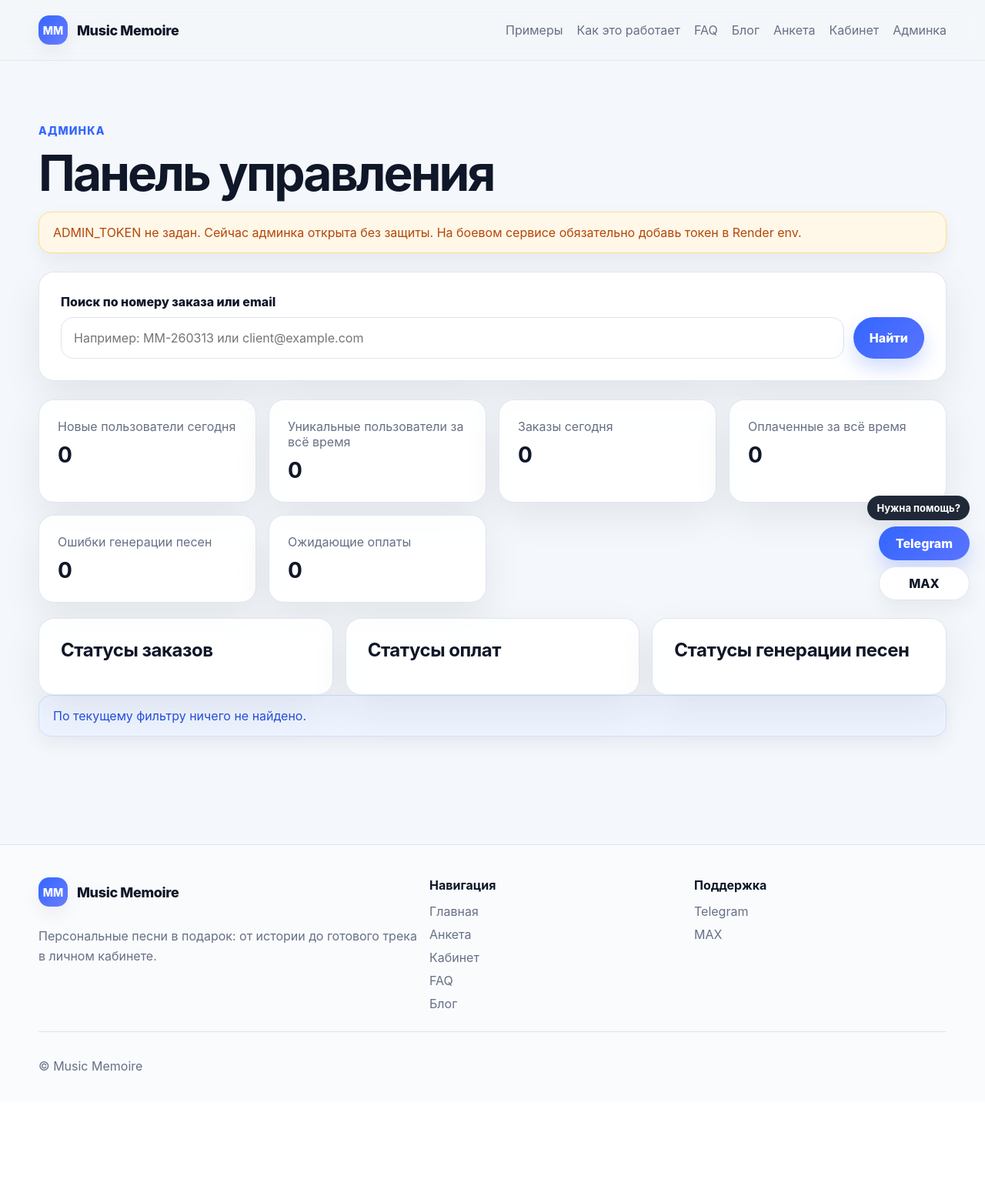
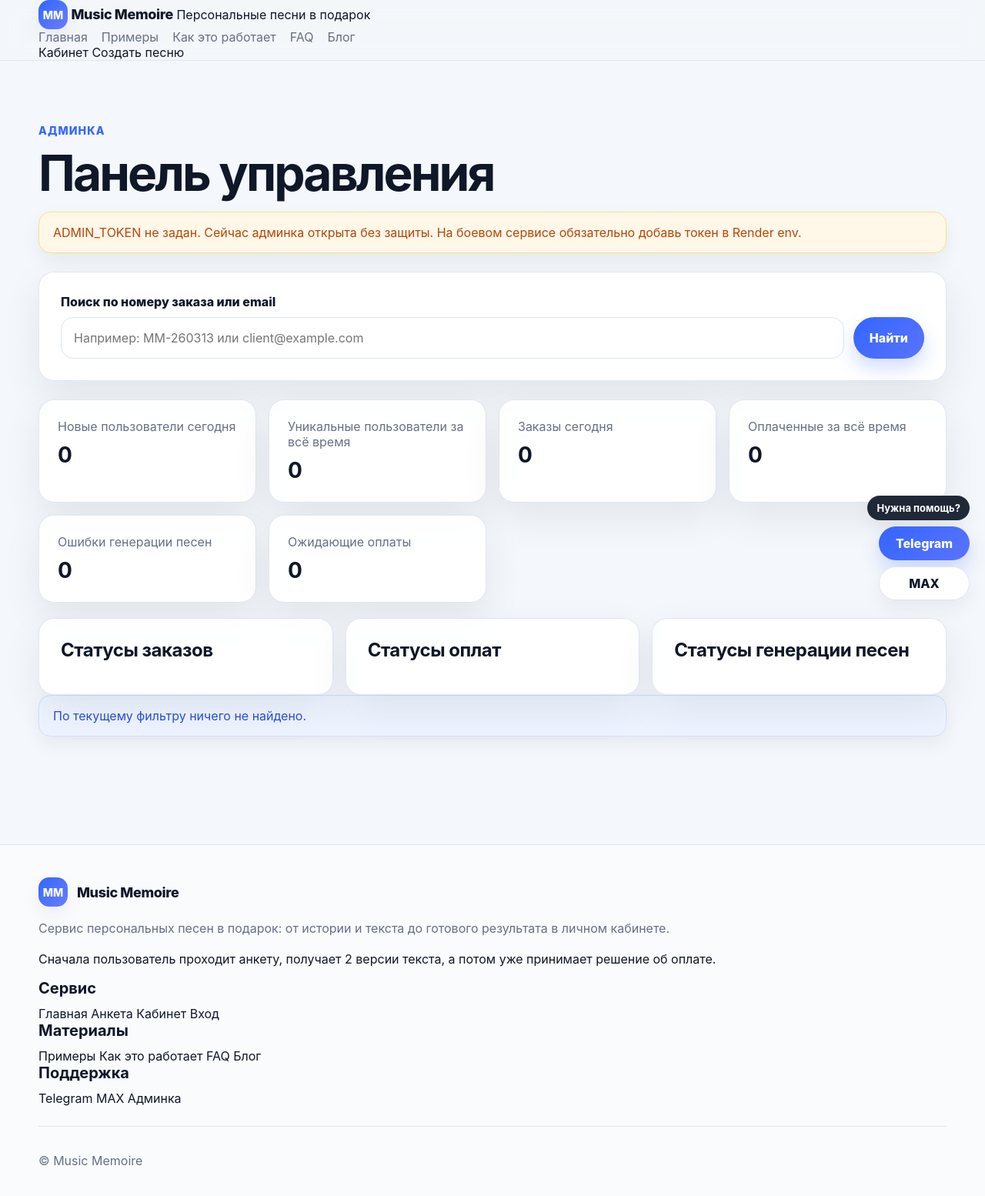
Before and after one commit to mikhailantonovdigital-dev/musicmemoire-web, a FastAPI app: page /admin/ in a window 1280 px wide. Shown: the whole page at 77% size. Before the commit the page ends 1391 px from the top, so only its background shows below. Run offline with FastAPI, Linux system fonts and the light colour scheme; data that the repository does not hold is empty; parts of the project's set-up code (start-up, migrations or seed data) failed here and were passed over; some libraries are stand-ins or nearby versions.

Commit message:
Update base.html

```diff
--- a/app/templates/base.html
+++ b/app/templates/base.html
@@ -13,22 +13,30 @@
 <body>
   <div class="page-bg"></div>
 
-  <header class="site-header">
-    <div class="container header-row">
-      <a href="/" class="logo-wrap">
+  {% set path = request.url.path %}
+
+  <header class="site-header site-header-upgraded">
+    <div class="container header-shell">
+      <a href="/" class="brand">
         <span class="logo-badge">MM</span>
+        <span class="brand-copy">
           <span class="logo-text">Music Memoire</span>
+          <span class="brand-subtitle">Персональные песни в подарок</span>
+        </span>
       </a>
 
-      <nav class="nav">
+      <nav class="nav nav-upgraded">
+        <a class="{% if path == '/' %}is-active{% endif %}" href="/">Главная</a>
         <a href="/#portfolio">Примеры</a>
         <a href="/#how-it-works">Как это работает</a>
         <a href="/#faq">FAQ</a>
         <a href="/#blog">Блог</a>
-        <a href="/questionnaire/">Анкета</a>
-        <a href="/account/">Кабинет</a>
-        <a href="/admin/">Админка</a>
       </nav>
+
+      <div class="header-actions">
+        <a class="header-link-btn {% if '/account' in path %}is-active{% endif %}" href="/account/">Кабинет</a>
+        <a class="header-cta {% if '/questionnaire' in path %}is-active{% endif %}" href="/questionnaire/">Создать песню</a>
+      </div>
     </div>
   </header>
 
@@ -36,31 +44,44 @@
     {% block content %}{% endblock %}
   </main>
 
-  <footer class="site-footer">
-    <div class="container footer-grid">
-      <div class="footer-col">
+  <footer class="site-footer site-footer-upgraded">
+    <div class="container footer-shell">
+      <div class="footer-brand-block">
         <div class="footer-brand">
           <span class="logo-badge">MM</span>
           <span class="logo-text">Music Memoire</span>
         </div>
         <p class="footer-text">
-          Персональные песни в подарок: от истории до готового трека в личном кабинете.
+          Сервис персональных песен в подарок: от истории и текста до готового результата в личном кабинете.
+        </p>
+        <p class="footer-note">
+          Сначала пользователь проходит анкету, получает 2 версии текста, а потом уже принимает решение об оплате.
         </p>
       </div>
 
-      <div class="footer-col">
-        <h3>Навигация</h3>
+      <div class="footer-links-grid">
+        <div class="footer-link-group">
+          <h3>Сервис</h3>
           <a href="/">Главная</a>
           <a href="/questionnaire/">Анкета</a>
           <a href="/account/">Кабинет</a>
+          <a href="/account/login">Вход</a>
+        </div>
+
+        <div class="footer-link-group">
+          <h3>Материалы</h3>
+          <a href="/#portfolio">Примеры</a>
+          <a href="/#how-it-works">Как это работает</a>
           <a href="/#faq">FAQ</a>
           <a href="/#blog">Блог</a>
         </div>
 
-      <div class="footer-col">
+        <div class="footer-link-group">
           <h3>Поддержка</h3>
           <a href="https://t.me/mikhailantonov19" target="_blank" rel="noopener" data-support-link="telegram">Telegram</a>
           <a href="https://max.ru/u/f9LHodD0cOKg36L-baFKeBJquxSx5xydupa2AYOKdl7BUFipfVYS5FVVV80" target="_blank" rel="noopener" data-support-link="max">MAX</a>
+          <a href="/admin/">Админка</a>
+        </div>
       </div>
     </div>
 
```
Lines whose indentation alone changed are shown as unchanged.
